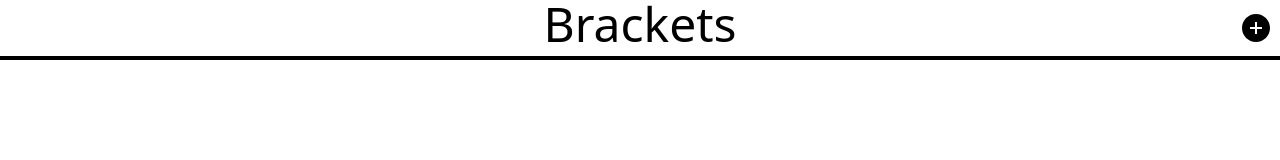
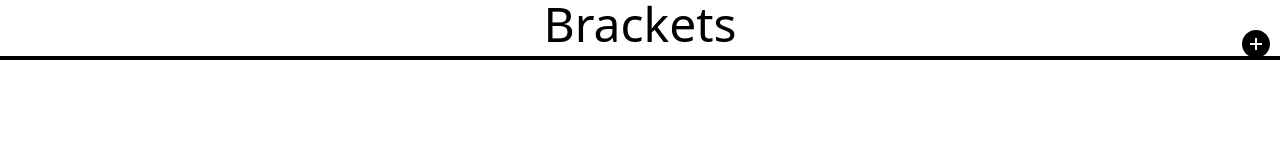
Before and after one commit to kolton-musgrove/Brackets, a React (Create React App) app: page / in a window 1280 px wide. Shown: the top 160 px of the page. Built offline with nearby package versions, Linux system fonts and the light colour scheme.

Commit message:
initial routing work

```diff
--- a/src/components/icon-button.tsx
+++ b/src/components/icon-button.tsx
@@ -20,8 +20,10 @@ export function IconButton(props: any) {
   }
 
   return (
-    <button className={props.className} onClick={props.link}>
-      {icon}
-    </button>
+    <a href={props.link}>
+      <button className={props.className} onClick={props.link}>
+        {icon}
+      </button>
+    </a>
   )
 }
--- a/src/index.tsx
+++ b/src/index.tsx
@@ -1,6 +1,6 @@
 import React from "react"
 import ReactDOM from "react-dom/client"
-import { Home, Bracket, CreateBracket, EditBracket } from "./pages"
+import { Home, Bracket, CreateBracket } from "./pages"
 import "./index.css"
 import { createBrowserRouter, RouterProvider } from "react-router-dom"
 
--- a/src/pages/home.tsx
+++ b/src/pages/home.tsx
@@ -7,7 +7,7 @@ export function Home() {
       <Header
         title="Brackets"
         rightIcon={{
-          link: "/",
+          link: "/brackets/create",
           alt: "create bracket",
           icon: "plus"
         }}
```
